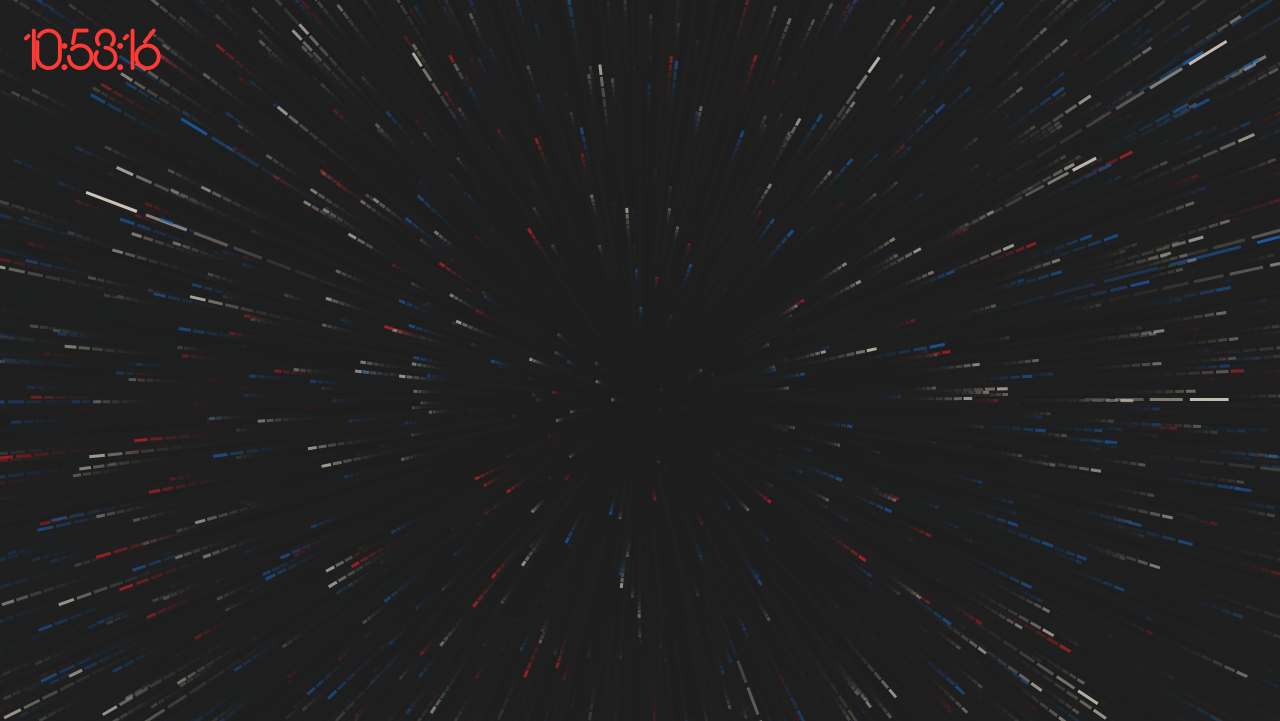
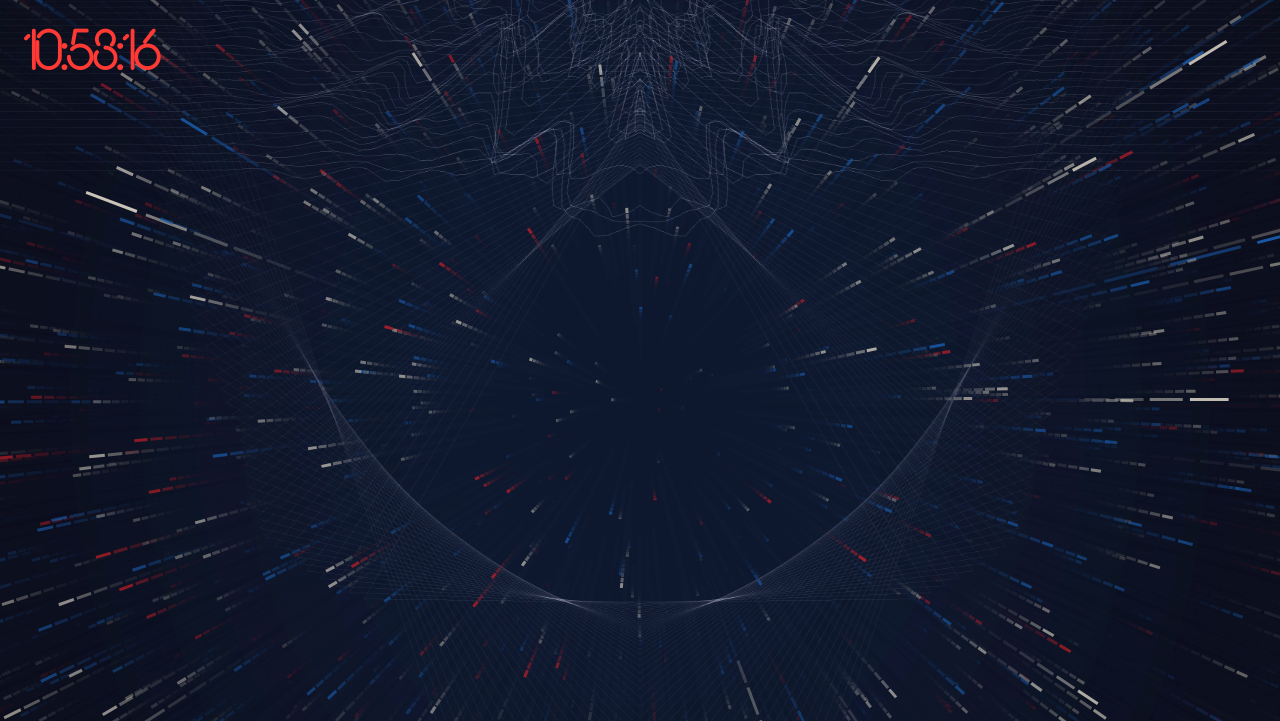
Before and after one commit to mog/typr, a plain HTML site: page index.html in a window 1280 px wide. Shown: the top 721 px of the page. Drawn offline with Linux system fonts and the light colour scheme; animation ran at ten frames a second.

Commit message:
Using background from invite
Adding background still from invite as background for starfield

```diff
--- a/index.html
+++ b/index.html
@@ -12,12 +12,13 @@
     <img id="starfieldSprite2" src="starfield-sprite-2.png">
     <img id="starfieldSprite3" src="starfield-sprite-3.png">
 
-
     <img id="starfieldSprite1special" src="starfield-sprite-1-special.png">
     <img id="starfieldSprite2special" src="starfield-sprite-2-special.png">
     <img id="starfieldSprite3special" src="starfield-sprite-3-special.png">
     <img id="starfieldSprite4special" src="starfield-sprite-4-special.png">
     <img id="starfieldSprite5special" src="starfield-sprite-5-special.png">
+
+    <img id="staticBackground" src="static_background.png">
   </div>
   <script src="random.js"></script>
   <script src="config.js"></script>
--- a/starfield.js
+++ b/starfield.js
@@ -62,7 +62,10 @@ var Starfield = function() {
 	var render = () => {
 		_ctx.fillStyle = '#1e1e1e';
 		_ctx.globalAlpha = .4;
-		_ctx.fillRect(0, 0, _width, _height);
+
+		//_ctx.fillRect(0, 0, _width, _height);
+		_ctx.drawImage(staticBackground, 0, 0, _width, _height);
+
 		//fillRect(0, 0, _width, _height);
 		moveParticle(Date.now() - frameDelta);
 		frameDelta = Date.now();
```
Also changed, not shown: static_background.png (added).
